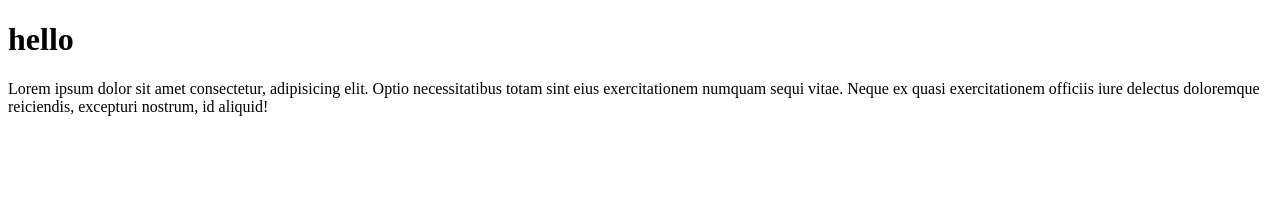
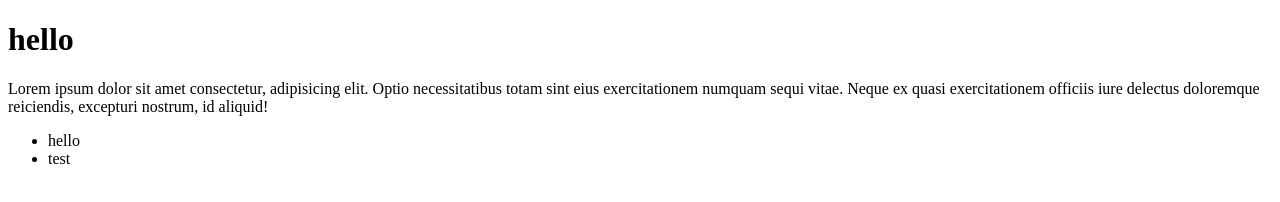
Before and after one commit to FS08ORGANISATION/V1-portfolio, a plain HTML site: page index.html in a window 1280 px wide. Drawn offline with Linux system fonts and the light colour scheme.

Commit message:
changes on branch dev

```diff
--- a/index.html
+++ b/index.html
@@ -11,5 +11,12 @@
     <h1>hello</h1>
 
     <p>Lorem ipsum dolor sit amet consectetur, adipisicing elit. Optio necessitatibus totam sint eius exercitationem numquam sequi vitae. Neque ex quasi exercitationem officiis iure delectus doloremque reiciendis, excepturi nostrum, id aliquid!</p>
+
+    <ul>
+        <li>hello</li>
+        <li>test</li>
+    </ul>
+
+
 </body>
 </html>
```
Also changed, not shown: css/style.css (line endings or trailing spaces).
